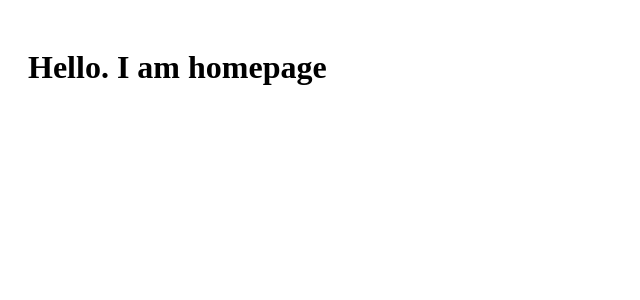
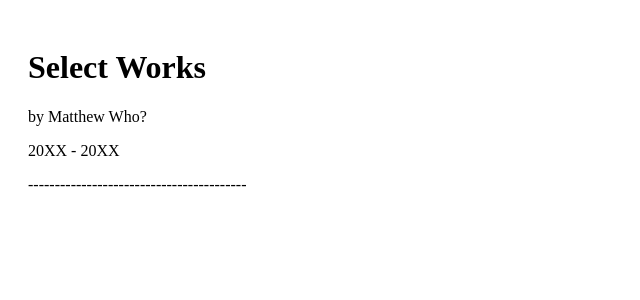
Before and after one commit to wagabooga/MatthewHuTwo, a React (Create React App) app in the folder frontend/: page / in a window 1280 px wide. Shown: the top 300 px of the page, without its empty margins (0-640 px from the left). Built offline with nearby package versions, Linux system fonts and the light colour scheme.

Commit message:
safety save, getting a bit creative and everything is still working so fingers crossed

```diff
--- a/frontend/src/App.js
+++ b/frontend/src/App.js
@@ -4,8 +4,8 @@ import { BrowserRouter, Route, Routes } from 'react-router-dom';
 import './App.css';
 import Home from './components/Home/Home';
 
-import Manatee from './components/Manatee/Manatee';
-import Narwhal from './components/Narwhal/Narwhal';
+import Manatee from './components/NavWedge/NavWedge';
+import Narwhal from './components/ProjectList/Narwhal';
 import Whale from './components/Whale/Whale';
 
 function App() {
--- a/frontend/src/components/Home/Home.js
+++ b/frontend/src/components/Home/Home.js
@@ -1,8 +1,31 @@
 import React from 'react'
 
+/*
+See homepage design
+
+
+CLIENT : Personal
+TYPE : Web, Design
+YEAR: (color Coord WIP / completed)
+PROJECT: Url or something
+*/
 function Home() {
   return (
-    <h1> Hello. I am homepage</h1>
+  <>
+    <div>  {/* Title Div Box */}
+     <h1> Select Works </h1>
+     <p> by Matthew Who? </p>
+     <p> 20XX - 20XX </p>
+     <p> -----------------------------------------</p>
+    </div>
+    <div> {/* Aesthetic div?? */} </div>
+
+    <div> {/* ProjectList component */}
+    <p></p>
+    </div>
+  </>
+
+
   )
 }
 
--- a/frontend/src/components/Manatee/Manatee.js
+++ /dev/null
@@ -1,12 +0,0 @@
-import React from 'react'
-
-function Manatee() {
-  return (
-    <>
-    <div>Manatee</div>
-    <h1> MANATEEEEEEE </h1>
-    </>
-  )
-}
-
-export default Manatee
--- a/frontend/src/components/Narwhal/Narwhal.js
+++ /dev/null
@@ -1,9 +0,0 @@
-import React from 'react'
-
-function Narwhal() {
-  return (
-    <div>Narwhal</div>
-  )
-}
-
-export default Narwhal
--- /dev/null
+++ b/frontend/src/components/NavWedge/NavWedge.js
@@ -0,0 +1,9 @@
+import React from 'react'
+
+function NavWedge() {
+  return (
+    <div>NavWedge</div>
+  )
+}
+
+export default NavWedge
--- a/frontend/src/components/Whale/Whale.js
+++ /dev/null
@@ -1,9 +0,0 @@
-import React from 'react'
-
-function Whale() {
-  return (
-    <div>Whale</div>
-  )
-}
-
-export default Whale
```
Also changed, not shown: frontend/src/components/Home/ProjectList/ProjectList.js (added, +31 -0 lines), frontend/src/components/Home/ProjectList/Project.js (added), 1 other file (tests, documents, lock files or other folders).
